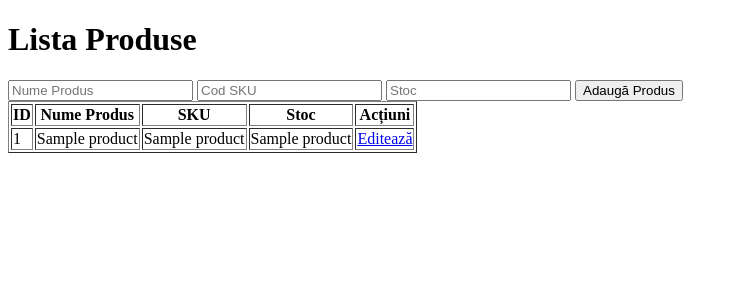
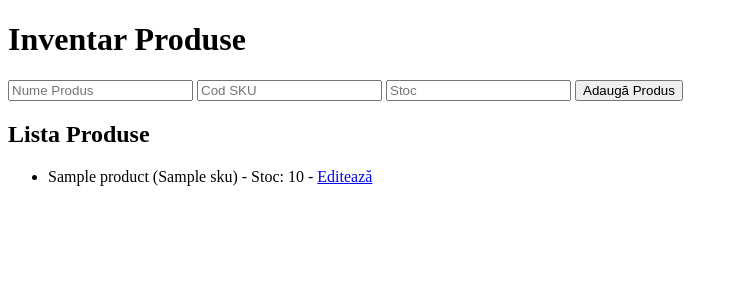
Before and after one commit to gsmcontactct/stock-web-app, a Flask app: template templates/index.html in a window 1280 px wide. Shown: the top 300 px of the page, without its empty margins (0-738 px from the left). Run offline with Flask 3, Linux system fonts and the light colour scheme; the template is opened without the code that fills it: most values are stand-ins (such as "Sample title", 1, 10 or a date in 2020).

```diff
--- a/templates/index.html
+++ b/templates/index.html
@@ -1,35 +1,22 @@
-<!DOCTYPE html>
-<html>
+<!doctype html>
+<html lang="ro">
 <head>
-    <title>Inventar Produse</title>
+  <meta charset="utf-8">
+  <title>Gestiune Stocuri</title>
 </head>
 <body>
-    <h1>Lista Produse</h1>
-
-    <form action="/add" method="post">
+  <h1>Inventar Produse</h1>
+  <form method="POST" action="/add">
     <input type="text" name="name" placeholder="Nume Produs" required>
     <input type="text" name="sku" placeholder="Cod SKU" required>
     <input type="number" name="stock" placeholder="Stoc" required>
     <button type="submit">Adaugă Produs</button>
   </form>
-
-    <table border="1">
-        <tr>
-            <th>ID</th>
-            <th>Nume Produs</th>
-            <th>SKU</th>
-            <th>Stoc</th>
-            <th>Acțiuni</th>
-        </tr>
-        {% for product in products %}
-        <tr>
-            <td>{{ product[0] }}</td>
-            <td>{{ product[1] }}</td>
-            <td>{{ product[2] }}</td>
-            <td>{{ product[3] }}</td>
-            <td><a href="{{ url_for('edit_product', product_id=product[0]) }}">Editează</a></td>
-        </tr>
+  <h2>Lista Produse</h2>
+  <ul>
+    {% for id, name, sku, stock in products %}
+      <li>{{ name }} ({{ sku }}) - Stoc: {{ stock }} - <a href="/edit/{{ id }}">Editează</a></li>
     {% endfor %}
-    </table>
+  </ul>
 </body>
 </html>
```
Also changed, not shown: templates/edit.html (+10 -14 lines). Lines whose indentation alone changed are shown as unchanged.
